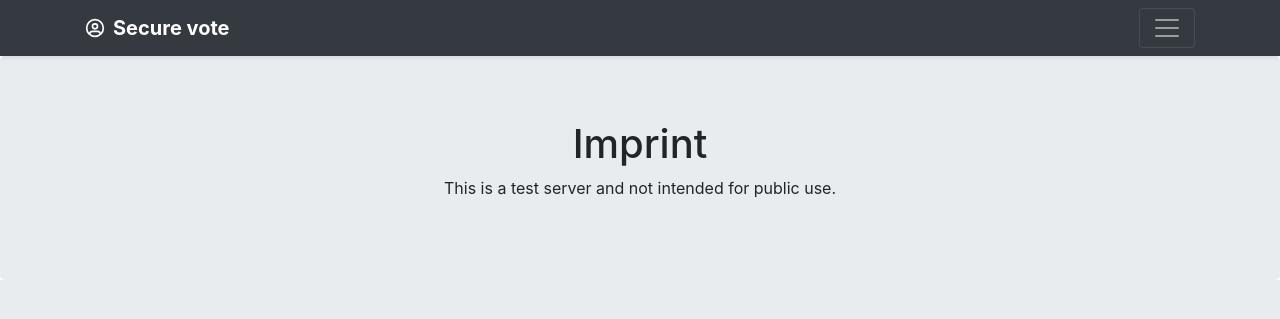
After one commit to luftj/secret_votes, a Flask app: page /imprint in a window 1280 px wide. The commit adds this page. Shown: the top 319 px of the page. Run offline with Flask 2, Linux system fonts and the light colour scheme; some libraries are stand-ins or nearby versions.

Commit message:
external imprint/data policy as env var

```diff
--- a/app/main.py
+++ b/app/main.py
@@ -241,5 +241,19 @@ def send_email(recipient, poll_url, question, num_votes=1):
     except Exception as e:
         print("Error: unable to send email", e)
 
+@app.route("/data_protection")
+def data_protection():
+    if environ.get('URL_DATAPOLICY'):
+        return redirect(environ.get('URL_DATAPOLICY'))
+    else:
+        return render_template("datapolicy.html")
+
+@app.route("/imprint")
+def imprint():
+    if environ.get('URL_IMPRINT'):
+        return redirect(environ.get('URL_IMPRINT'))
+    else:
+        return render_template("imprint.html")
+
 if __name__ == '__main__':
     app.run(host="0.0.0.0",debug=True)
--- a/app/templates/_layout.html
+++ b/app/templates/_layout.html
@@ -22,8 +22,8 @@
         <div class="col-sm-4 offset-md-1 py-4">
           <h4 class="text-white">{{_("Contact")}}</h4>
           <ul class="list-unstyled">
-            <li><a href="https://masovia.de/datenschutzerklaerung/" target="_blank" class="text-white">{{_("Data protection")}}</a></li>
-            <li><a href="https://masovia.de/impressum/" target="_blank" class="text-white">{{_("Imprint")}}</a></li>
+            <li><a href="{{ url_for('data_protection') }}" target="_blank" class="text-white">{{_("Data protection")}}</a></li>
+            <li><a href="{{ url_for('imprint') }}" target="_blank" class="text-white">{{_("Imprint")}}</a></li>
             <li><a href="https://github.com/luftj/secret_votes" target="_blank" class="text-white">{{_("Source code")}}</a></li>
           </ul>
         </div>
--- /dev/null
+++ b/app/templates/imprint.html
@@ -0,0 +1,8 @@
+{% extends "_layout.html" %}
+
+{% block content %}
+      <h1>{{_("Imprint")}}</h1>
+
+      <p>{{_("This is a test server and not intended for public use.")}}</p>
+
+{% endblock %}
```
Also changed, not shown: app/templates/datapolicy.html (added, +8 -0 lines), README.md, app/translations/de/LC_MESSAGES/messages.po, 4 other files.
